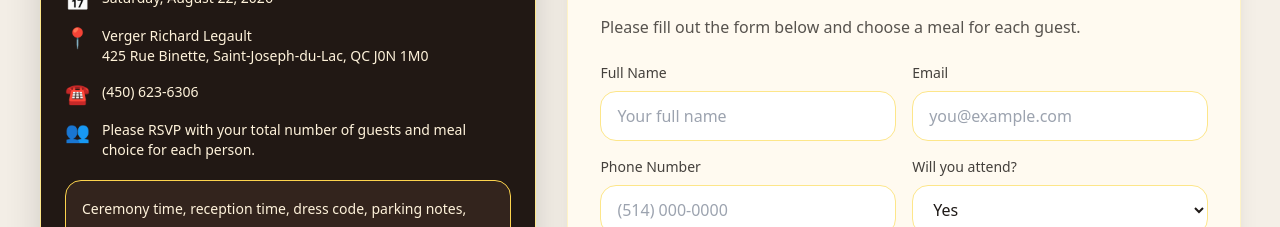
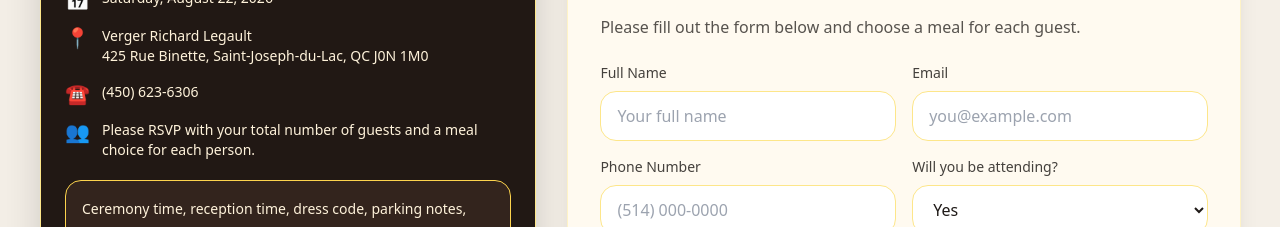
Before and after one commit to istiak514/Istiak_Nowshin_wedding, a React (Vite) app: page / in a window 1280 px wide. Shown: the part 1360-1587 px from the top of the page. Built offline with nearby package versions, Linux system fonts and the light colour scheme.

Commit message:
Update App.jsx

```diff
--- a/src/App.jsx
+++ b/src/App.jsx
@@ -366,7 +366,7 @@ export default function WeddingWebsite() {
                 <span>{VENUE.name}<br />{VENUE.address}</span>
               </p>
               <p className="flex gap-3"><SmallIcon>☎️</SmallIcon> {VENUE.phone}</p>
-              <p className="flex gap-3"><SmallIcon>👥</SmallIcon> Please RSVP with your total number of guests and meal choice for each person.</p>
+              <p className="flex gap-3"><SmallIcon>👥</SmallIcon> Please RSVP with your total number of guests and a meal choice for each person.</p>
             </div>
 
             <div className="mt-5 rounded-2xl border border-amber-300 bg-[#33241d] p-4 text-sm leading-6 text-[#fff3db]">
@@ -415,7 +415,7 @@ export default function WeddingWebsite() {
                     <Input value={form.phone} onChange={(event) => setForm({ ...form, phone: event.target.value })} placeholder="(514) 000-0000" />
                   </Field>
 
-                  <Field label="Will you attend?">
+                  <Field label="Will you be attending?">
                     <Select value={form.attending} onChange={(event) => setForm({ ...form, attending: event.target.value })}>
                       <option value="Yes">Yes</option>
                       <option value="No">No</option>
```
